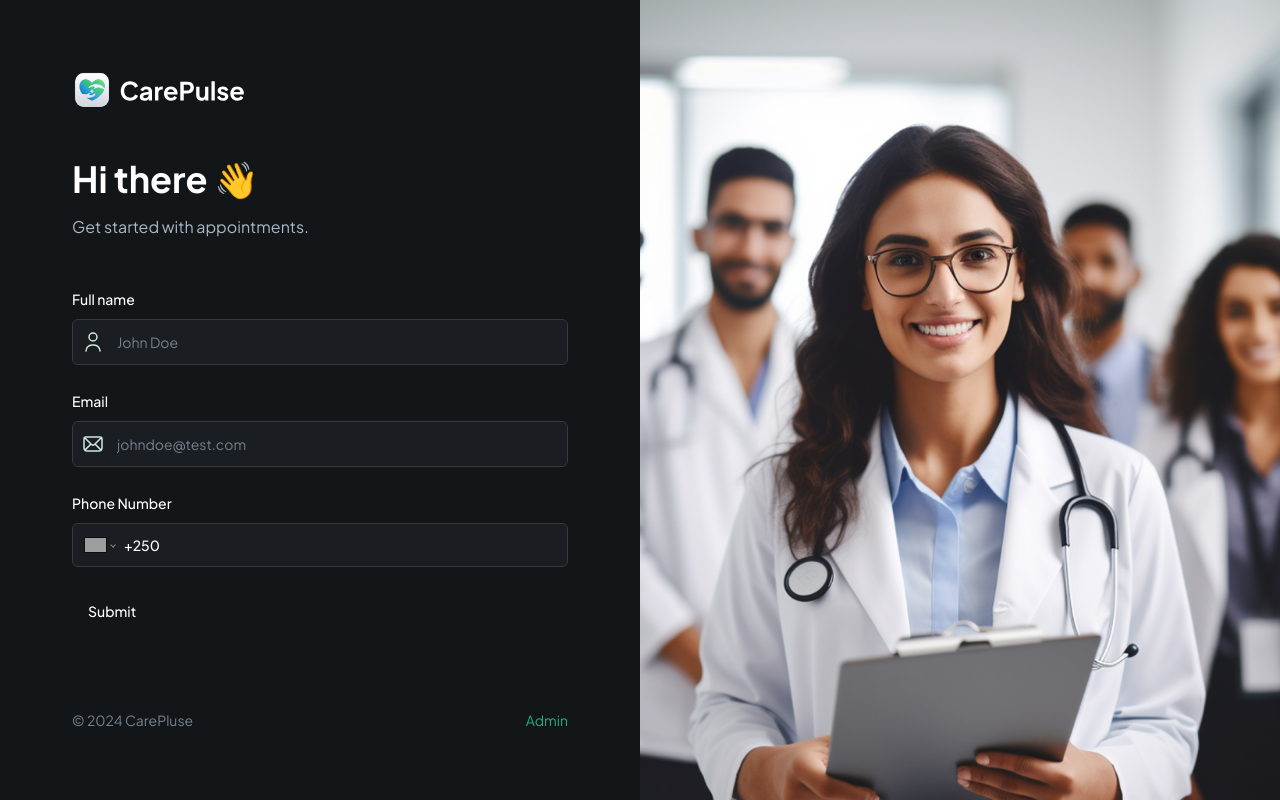
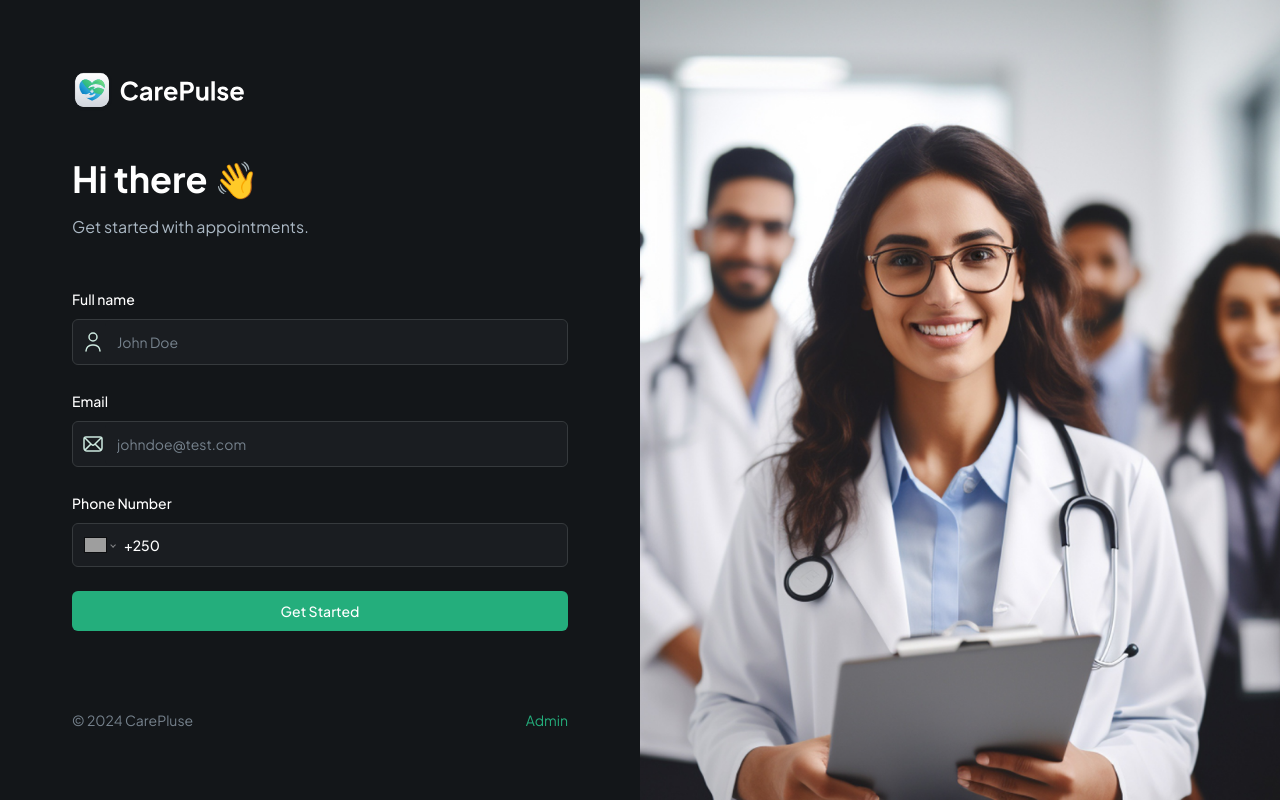
Before and after one commit to kajugadaniels/nextjs-healthcare-project, a Next.js app: page / in a window 1280 px wide. Built offline with nearby package versions, Linux system fonts and the light colour scheme; grey boxes are pictures that could not be loaded.

Commit message:
Design button submit

```diff
--- /dev/null
+++ b/components/SubmitButton.tsx
@@ -0,0 +1,36 @@
+import Image from "next/image";
+
+import { Button } from "./ui/button";
+
+interface ButtonProps {
+    isLoading: boolean;
+    className?: string;
+    children: React.ReactNode;
+}
+
+const SubmitButton = ({ isLoading, className, children }: ButtonProps) => {
+    return (
+        <Button
+            type="submit"
+            disabled={isLoading}
+            className={className ?? "shad-primary-btn w-full"}
+        >
+            {isLoading ? (
+                <div className="flex items-center gap-4">
+                    <Image
+                        src="/assets/icons/loader.svg"
+                        alt="loader"
+                        width={24}
+                        height={24}
+                        className="animate-spin"
+                    />
+                    Loading...
+                </div>
+            ) : (
+                children
+            )}
+        </Button>
+    );
+};
+
+export default SubmitButton;
--- a/components/forms/PatientForm.tsx
+++ b/components/forms/PatientForm.tsx
@@ -6,6 +6,8 @@
 import { Button } from "@/components/ui/button"
 import { Form } from "@/components/ui/form"
 import CustomFormField from "../CustomFormField"
+import SubmitButton from "../SubmitButton"
+import { useState } from "react"
 
 export enum FormFieldType {
     INPUT = 'input',
@@ -24,6 +26,7 @@
 })
 
 const PatientForm = () => {
+    const [isLoading, setIsLoading] = useState(false);
     // 1. Define your form.
     const form = useForm<z.infer<typeof formSchema>>({
         resolver: zodResolver(formSchema),
@@ -34,9 +37,12 @@
 
     // 2. Define a submit handler.
     function onSubmit(values: z.infer<typeof formSchema>) {
+        setIsLoading(true);
         // Do something with the form values.
         // ✅ This will be type-safe and validated.
         console.log(values)
+
+        setIsLoading(false);
     }
     return (
         <Form {...form}>
@@ -74,7 +80,7 @@
                     placeholder="250788888888"
                 />
 
-                <Button type="submit">Submit</Button>
+                <SubmitButton isLoading={isLoading}>Get Started</SubmitButton>
             </form>
         </Form>
     )
```
